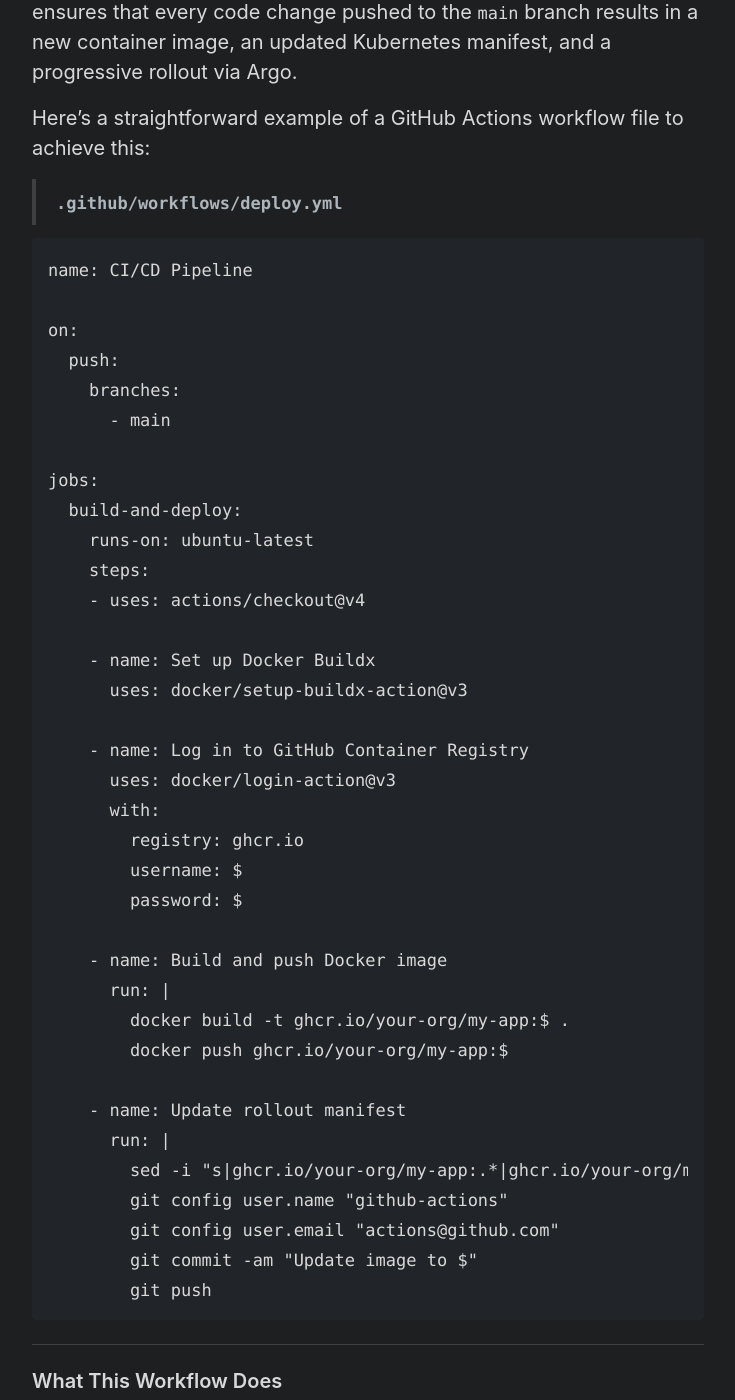
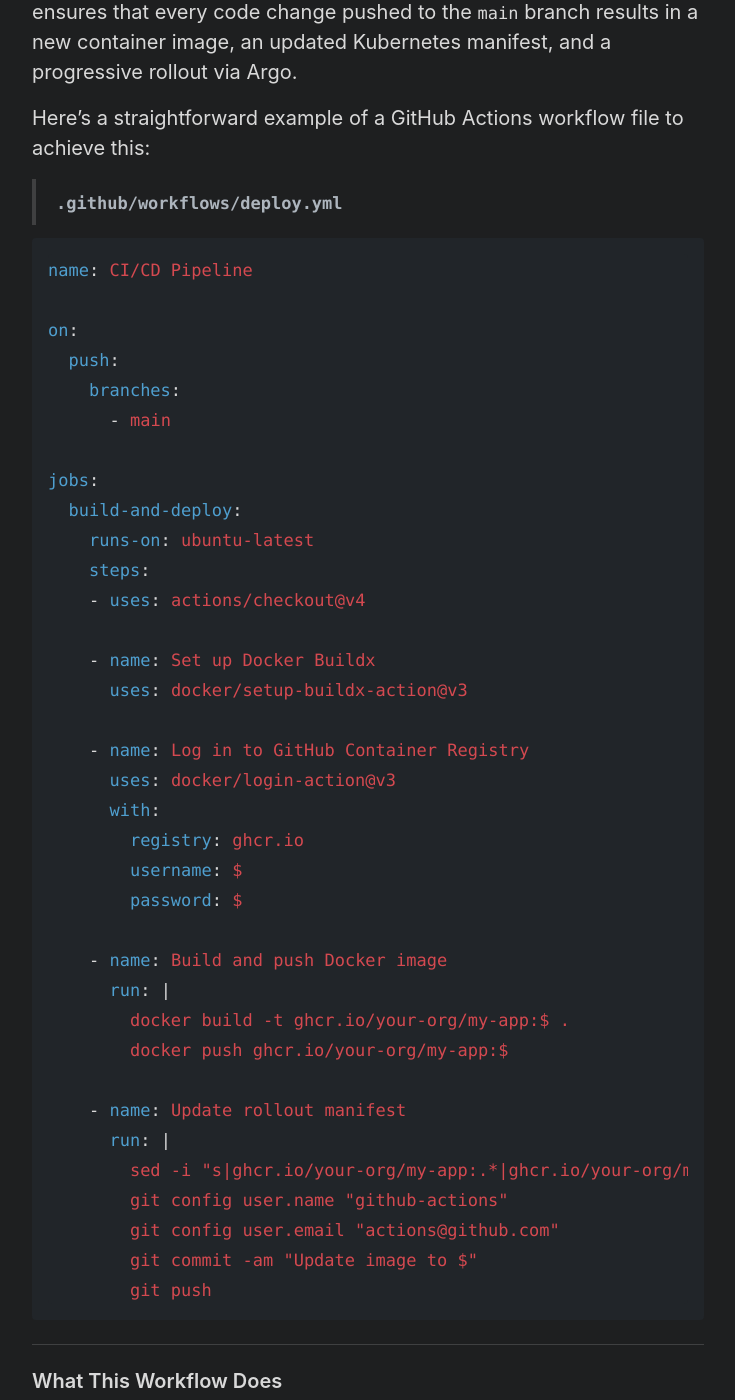
Before and after one commit to dstw/dstw.github.io, a Jekyll site: the page built from _posts/2025-05-31-progressive-delivery-pipeline.markdown, in a window 1280 px wide and 1400 px high, scrolled down 6892 px. Shown: the whole window, without its empty margins (272-1007 px from the left). Built offline with Jekyll 4.4.1, drawn with Linux system fonts in a browser that asks for light colours; some of the changed text lies outside the part shown.

Commit message:
Revert "Update post: Progressive Delivery Pipeline"
This reverts commit 9a63627836c9651e28f30ef8f0a26670e80bf9fe.

````diff
--- a/_posts/2025-05-31-progressive-delivery-pipeline.markdown
+++ b/_posts/2025-05-31-progressive-delivery-pipeline.markdown
@@ -113,7 +113,7 @@
 
 Let’s break down a basic Rollout manifest configured for a **canary deployment** strategy:
 
-```
+```yaml
 apiVersion: argoproj.io/v1alpha1
 kind: Rollout
 metadata:
@@ -209,7 +209,7 @@
 
 > **`.github/workflows/deploy.yml`**
 
-```
+```yaml
 name: CI/CD Pipeline
 
 on:
@@ -254,7 +254,7 @@
 
 #### 1. Trigger on Push to `main`
 
-```
+```yaml
 on:
   push:
     branches:
@@ -267,7 +267,7 @@
 
 #### 2. Build and Push the Docker Image
 
-```
+```yaml
 docker build -t ghcr.io/your-org/my-app:${{ github.sha }} .
 docker push ghcr.io/your-org/my-app:${{ github.sha }}
 ```
@@ -338,7 +338,7 @@
 
 Here’s an `AnalysisTemplate` that evaluates HTTP success rates using Prometheus:
 
-```
+```yaml
 apiVersion: argoproj.io/v1alpha1
 kind: AnalysisTemplate
 metadata:
@@ -365,7 +365,7 @@
 
 This template can be attached to your rollout under the canary strategy:
 
-```
+```yaml
 strategy:
   canary:
     steps:
````
